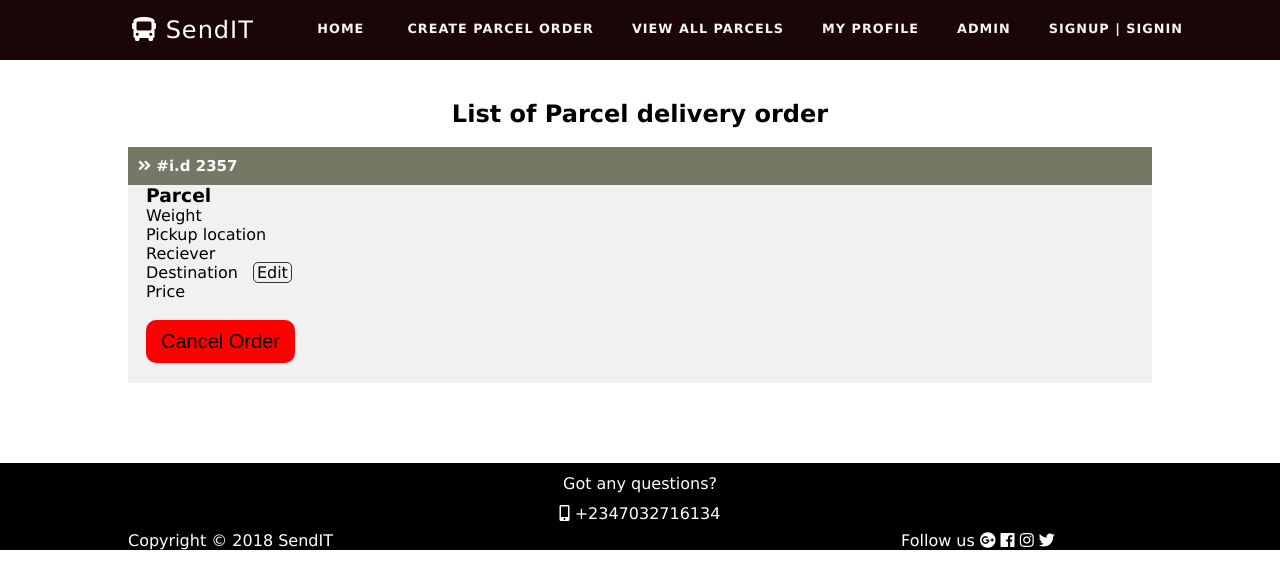
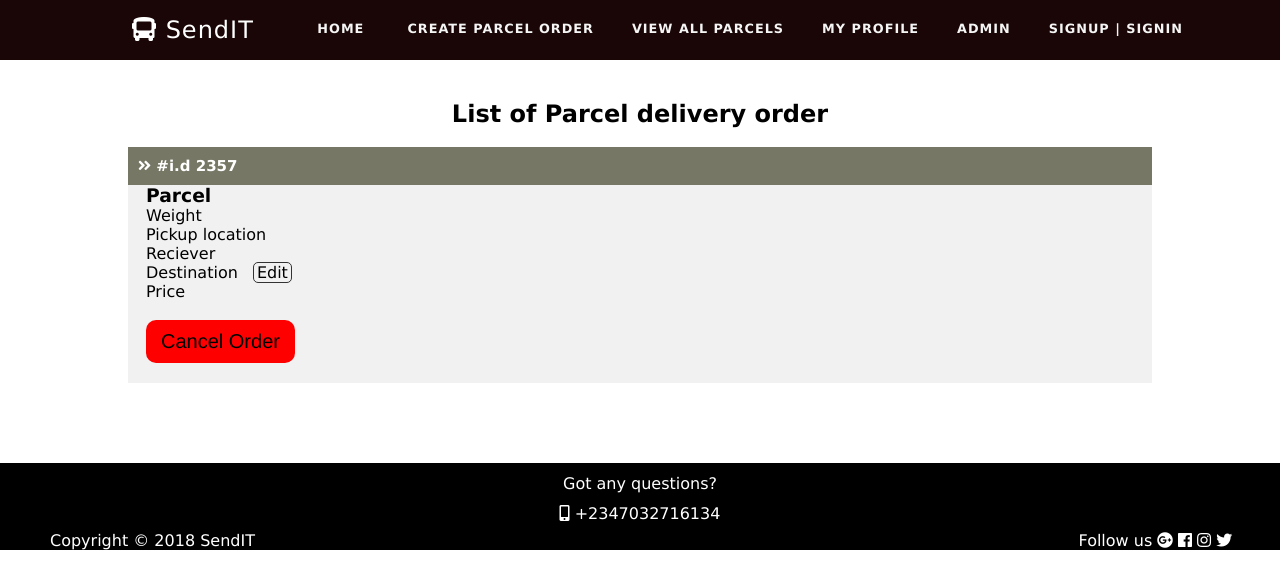
Before and after one commit to Rexben001/SendIT, a plain HTML site: page viewparcels.html in a window 1280 px wide. Drawn offline with Linux system fonts and the light colour scheme.

Commit message:
Added adjust  footer of all pages

```diff
--- a/css/style.css
+++ b/css/style.css
@@ -661,22 +661,24 @@ input[type=submit]:hover{
     font-size: 50px;
 }
 
-#containerCreate h2, #viewAllParcel h2, #container h2, #details h2, #listing h3{
+#containerCreate h2, #viewAllParcel h2, #details h2, #listing h3{
     text-align: center;
 }
 
 #foot{
-    width: 80%;
+    width: 100%;
     margin: auto;
 }
 #copy{
     display: inline-block;
     width:45%;
+    margin-left: 50px;
 }
 #socials{
     display: inline-block;
     width:45%;
     text-align: right;
+    margin-left: 25px;
 }
 
 #homepage .card {
@@ -688,3 +690,7 @@ input[type=submit]:hover{
     background: #ebe5e5;
     margin-bottom: 30px;
 }
+
+ footer #correction{
+    margin-bottom: -34px;
+}
--- a/viewparcels.html
+++ b/viewparcels.html
@@ -48,14 +48,17 @@
                                 <input type="submit" value="Cancel Order">
                                 </div>
                                 </div>
-            </section>
+                                </section>
+
             <footer>
+              <div id="correction">
                 <p id="got">Got any questions?</p>
                 <p><i class="fas fa-mobile-alt"></i>    +2347032716134</p>
                 <div id="foot">
                 <li id="copy">Copyright &copy 2018 SendIT</li>
                 <li id="socials">Follow us    <i class="fab fa-google-plus"></i>  <i class="fab fa-facebook"></i>  <i class="fab fa-instagram"></i> <i class="fab fa-twitter"></i></li>
             </div>
+          </div>
             </footer>
             <script src="javascript/viewparcels.js"></script>
 </body>
```
Also changed, not shown: admin.html (+0 -1 lines), userprofile.html (+10 -8 lines).
